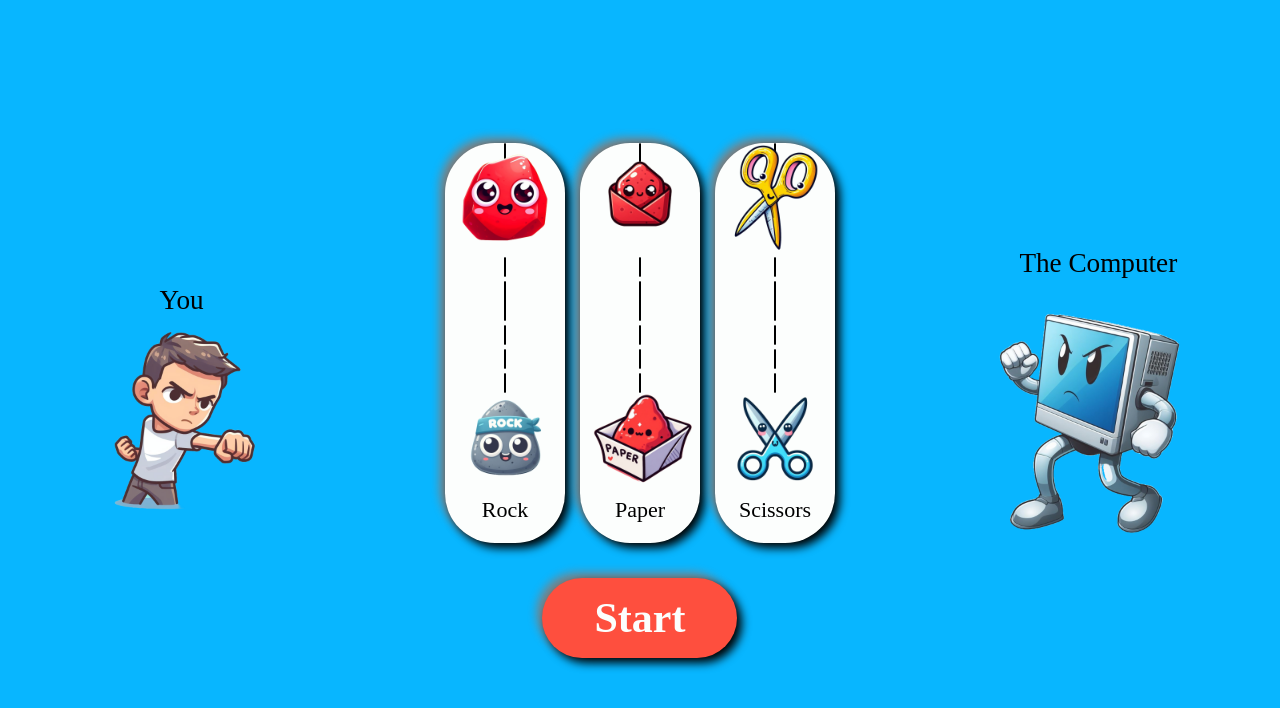
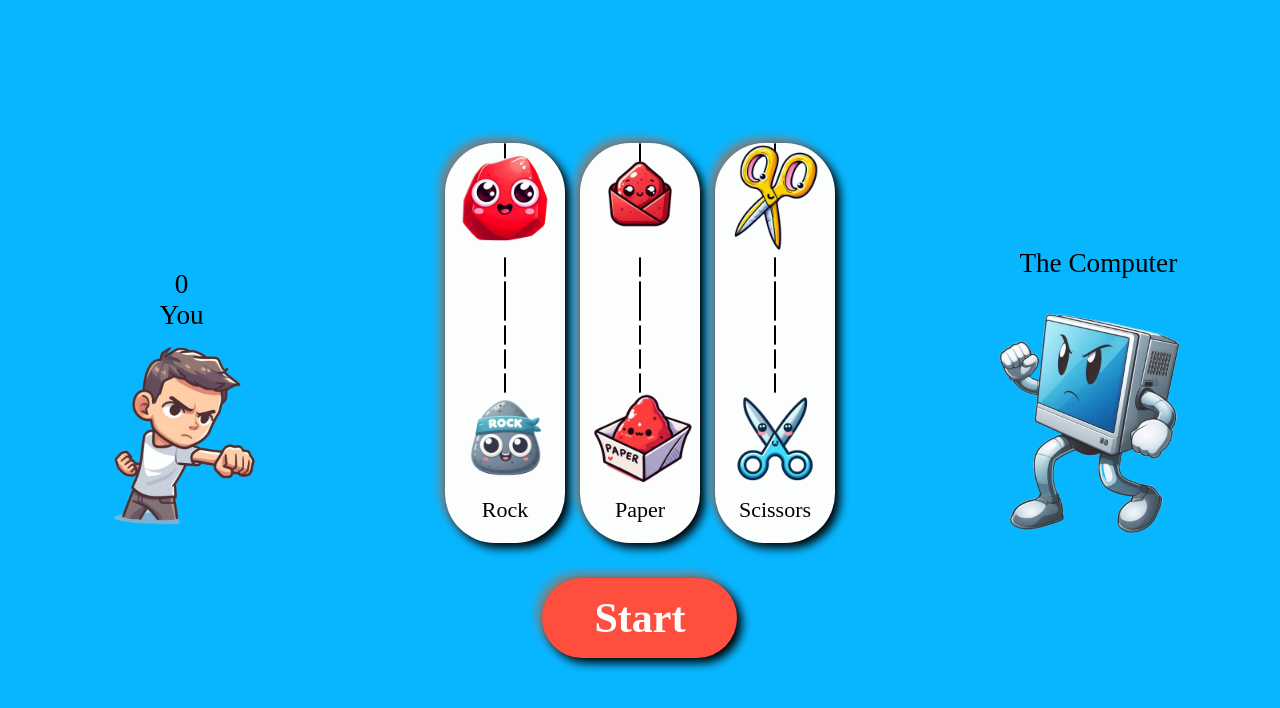
Before and after one commit to anderson2090/rock-paper-scissors, a React (Create React App) app: page / in a window 1280 px wide. Shown: the top 708 px of the page. Built offline with nearby package versions, Linux system fonts and the light colour scheme; a web font is replaced by a local one.

Commit message:
added user points

```diff
--- a/src/components/Finger/Finger.jsx
+++ b/src/components/Finger/Finger.jsx
@@ -7,6 +7,7 @@ import {
   computerChoiceAtom,
   isPlayingStateAtom,
   userChoiceAtom,
+  userPointsStateAtom,
 } from "../atoms/atoms";
 import { computersChoice } from "../../utils/utils";
 import { determineWinnerSelector } from "../selectors/selectors";
@@ -16,13 +17,16 @@ const Finger = ({ pImgSrc, pImgAlt, sImgSrc, sImgAlt, text }) => {
   const [computerChoice, setComputerChoice] =
     useRecoilState(computerChoiceAtom);
 
-
-
+  const winner = useRecoilValue(determineWinnerSelector);
+  const [userPoints, setUserPoints] = useRecoilState(userPointsStateAtom);
   const clickHandler = () => {
     if (isPlaying) {
       setUserChoice(text);
       setComputerChoice(computersChoice());
 
+      if (winner === "user") {
+        setUserPoints(userPoints + 1);
+      }
     }
   };
 
--- a/src/components/SideColumn/SideColumn.jsx
+++ b/src/components/SideColumn/SideColumn.jsx
@@ -1,10 +1,11 @@
 import React from "react";
 import styles from "./SideColumn.module.css";
 
-const SideColumn = ({ character, imgSrc, imgAlt, choice }) => {
+const SideColumn = ({ character, imgSrc, imgAlt, choice, points }) => {
   return (
     <div className={styles.main}>
       <p className={styles.text}>{choice}</p>
+      <p className={styles.text}>{points}</p>
       <p className={styles.text}>{character}</p>
       <img className={styles.img} src={imgSrc} alt={imgAlt} />
     </div>
--- a/src/components/WelcomeScreen/WelcomeScreen.jsx
+++ b/src/components/WelcomeScreen/WelcomeScreen.jsx
@@ -4,12 +4,14 @@ import MiddleColumn from "../MiddleColumn/MiddleColumn";
 import styles from "./WelcomeScreen.module.css";
 import guy from "../../images/guy.png";
 import computer from "../../images/the-computer.png";
-import { useRecoilState } from "recoil";
+import { useRecoilState, useRecoilValue } from "recoil";
 import { computerChoiceAtom, userChoiceAtom } from "../atoms/atoms";
+import { userPointsSelector } from "../selectors/selectors";
 const WelcomeScreen = () => {
   const [userChoice, setUserChoice] = useRecoilState(userChoiceAtom);
   const [computerChoice, setComputerChoice] =
     useRecoilState(computerChoiceAtom);
+  const userPoints = useRecoilValue(userPointsSelector);
 
   return (
     <div className={styles.main}>
@@ -18,6 +20,7 @@ const WelcomeScreen = () => {
         imgSrc={guy}
         imgAlt={"A guy"}
         choice={userChoice}
+        points={userPoints}
       />
       <MiddleColumn />
       <SideColumn
--- a/src/components/atoms/atoms.js
+++ b/src/components/atoms/atoms.js
@@ -14,3 +14,8 @@ export const computerChoiceAtom = atom({
   key: "computerChoiceAtom",
   default: null,
 });
+
+export const userPointsStateAtom = atom({
+  key: 'userPointsState',
+  default: 0,
+});
--- a/src/components/selectors/selectors.js
+++ b/src/components/selectors/selectors.js
@@ -1,5 +1,9 @@
 import { selector } from "recoil";
-import { computerChoiceAtom, userChoiceAtom } from "../atoms/atoms";
+import {
+  computerChoiceAtom,
+  userChoiceAtom,
+  userPointsStateAtom,
+} from "../atoms/atoms";
 import { determineWinner } from "../../utils/utils";
 
 export const determineWinnerSelector = selector({
@@ -11,3 +15,17 @@ export const determineWinnerSelector = selector({
     return determineWinner(userChoice, computerChoice);
   },
 });
+
+export const userPointsSelector = selector({
+  key: "userPointsSelector",
+  get: ({ get }) => {
+    let userPoints = get(userPointsStateAtom);
+    const winner = get(determineWinnerSelector);
+
+    if (winner === "user") {
+      userPoints++;
+    }
+
+    return userPoints;
+  },
+});
```
